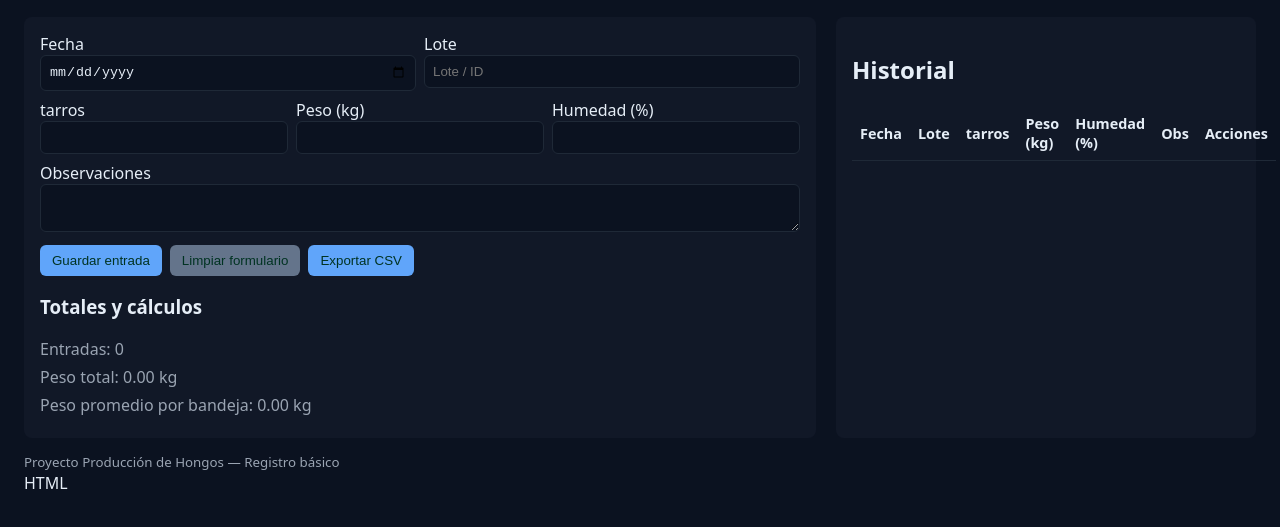
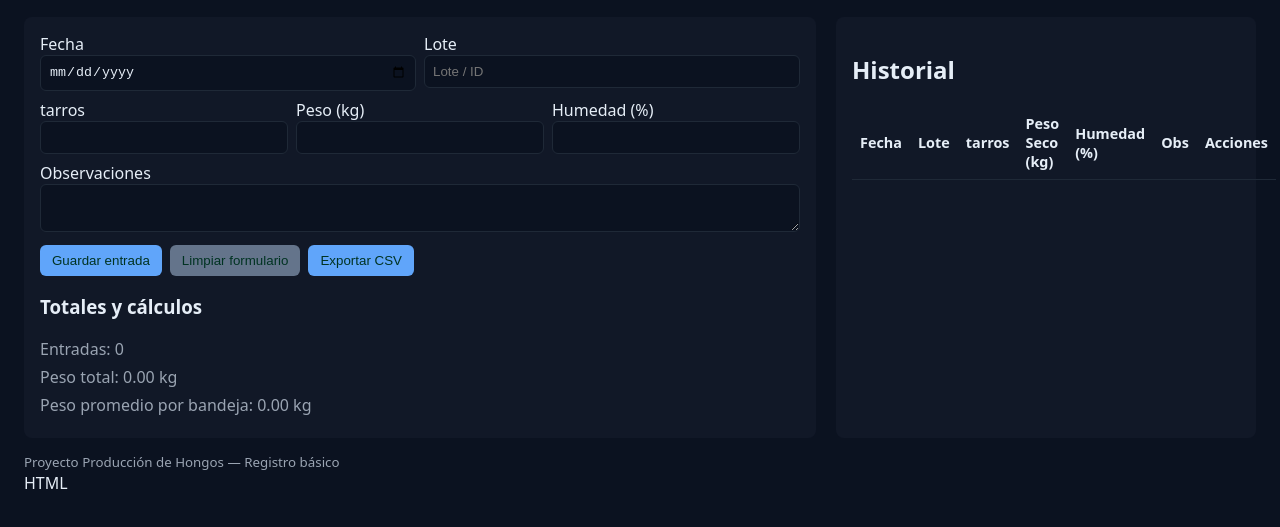
Before and after one commit to naticcK/ProduccionDeHongos, a plain HTML site: page index.html in a window 1280 px wide. Shown: the part 111-638 px from the top of the page. Drawn offline with Linux system fonts and the light colour scheme.

Commit message:
Update index.html

```diff
--- a/index.html
+++ b/index.html
@@ -46,7 +46,7 @@
       <table id="entriesTable">
         <thead>
           <tr>
-            <th>Fecha</th><th>Lote</th><th>tarros</th><th>Peso (kg)</th><th>Humedad (%)</th><th>Obs</th><th>Acciones</th>
+            <th>Fecha</th><th>Lote</th><th>tarros</th><th>Peso Seco (kg)</th><th>Humedad (%)</th><th>Obs</th><th>Acciones</th>
           </tr>
         </thead>
         <tbody></tbody>
```
